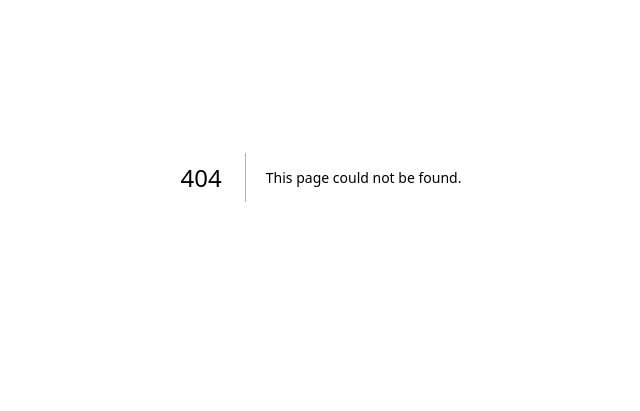
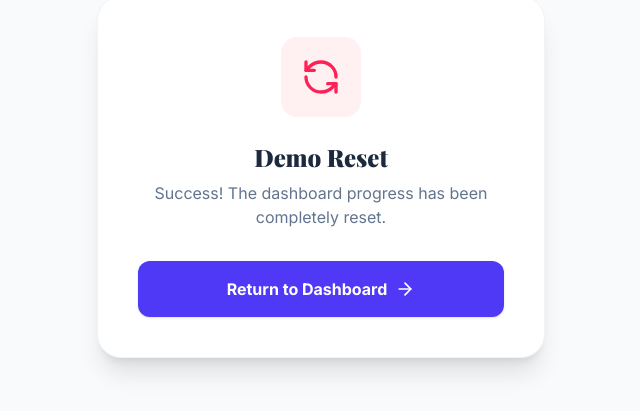
Before and after one commit to Nsujatno/hack-ai-2026, a Next.js app in the folder frontend/: page /reset-demo in a window 1280 px wide. Before the commit this address had no page. Shown: the part 223-634 px from the top of the page, without its empty margins (319-959 px from the left). Built offline with nearby package versions, Linux system fonts and the light colour scheme; a web font is replaced by a local one.

Commit message:
fixed bugs

```diff
--- a/frontend/app/dashboard/page.tsx
+++ b/frontend/app/dashboard/page.tsx
@@ -114,6 +114,7 @@ export default function DashboardPage() {
     const [activeLessonData, setActiveLessonData] = useState<LessonData | null>(null)
     const [pvpLesson, setPvpLesson] = useState<LessonData | null>(null)
     const [invites, setInvites] = useState<ChallengeInvite[]>(INITIAL_INVITES)
+    const [activeNodeId, setActiveNodeId] = useState<string | null>(null)
     const [loading, setLoading] = useState(true)
     const [error, setError] = useState<string | null>(null)
     const [userId, setUserId] = useState<string | null>(null)
@@ -126,9 +127,30 @@ export default function DashboardPage() {
         })
     }, [])
 
+    // Load local state overrides (for demo persistence)
+    useEffect(() => {
+        const savedDemo = localStorage.getItem('demo_dashboard_state')
+        if (savedDemo) {
+            try {
+                const parsed = JSON.parse(savedDemo)
+                if (parsed.xp !== undefined) setXp(parsed.xp)
+                if (parsed.invites !== undefined) setInvites(parsed.invites)
+            } catch (e) {}
+        }
+    }, [])
+
     // Fetch Dashboard Data
     useEffect(() => {
         if (userId === null) return // Wait for user ID resolution
+
+        const savedDemo = localStorage.getItem('demo_dashboard_state')
+        let cachedChapters: Chapter[] | null = null
+        if (savedDemo) {
+            try {
+                const parsed = JSON.parse(savedDemo)
+                if (parsed.chapters) cachedChapters = parsed.chapters
+            } catch (e) {}
+        }
 
         const API_BASE = process.env.NEXT_PUBLIC_API_URL ?? 'http://localhost:8000'
 
@@ -138,7 +160,7 @@ export default function DashboardPage() {
                 if (!res.ok) {
                     if (res.status === 404) {
                         // Fallback to mock data or empty state if no survey found
-                        setChapters(MOCK_CHAPTERS)
+                        setChapters(cachedChapters ?? MOCK_CHAPTERS)
                         setActiveLessonData(MOCK_LESSON_DATA)
                         setLoading(false)
                         return
@@ -146,14 +168,14 @@ export default function DashboardPage() {
                     throw new Error('Failed to load dashboard data')
                 }
                 const data = await res.json()
-                setChapters(data.chapters)
+                setChapters(cachedChapters ?? data.chapters)
                 setActiveLessonData(data.activeLesson)
                 setLoading(false)
             } catch (err: any) {
                 console.error(err)
                 setError(err.message)
                 // Fallback to mock data for presentation purposes if backend fails
-                setChapters(MOCK_CHAPTERS)
+                setChapters(cachedChapters ?? MOCK_CHAPTERS)
                 setActiveLessonData(MOCK_LESSON_DATA)
                 setLoading(false)
             }
@@ -161,6 +183,18 @@ export default function DashboardPage() {
 
         fetchDashboard()
     }, [userId])
+
+    // Save state overrides on change (for demo persistence)
+    useEffect(() => {
+        if (chapters.length > 0) {
+            localStorage.setItem('demo_dashboard_state', JSON.stringify({
+                xp,
+                invites,
+                chapters
+            }))
+        }
+    }, [xp, invites, chapters])
+
 
     // Fetch PvP challenge lesson from backend (Supabase cache)
     useEffect(() => {
@@ -180,6 +214,7 @@ export default function DashboardPage() {
                     title: node.title
                 })
             }
+            setActiveNodeId(node.id)
             setActiveInvite(undefined)
             setIsLessonModalOpen(true)
         }
@@ -190,6 +225,7 @@ export default function DashboardPage() {
         if (!pvpLesson) return
         setSelectedLesson(pvpLesson)
         setActiveInvite(invite)
+        setActiveNodeId(null)
         setIsLessonModalOpen(true)
     }
 
@@ -210,28 +246,31 @@ export default function DashboardPage() {
             return
         }
 
-        // Normal lesson — advance the learning path
+        // Normal lesson — advance the learning path based on the clicked node
+        if (activeNodeId) {
             setChapters(prevChapters => {
                 const newChapters = [...prevChapters]
-            let foundActive = false
                 for (let c = 0; c < newChapters.length; c++) {
+                    const chapterIndex = newChapters[c].nodes.findIndex(n => n.id === activeNodeId)
+                    if (chapterIndex !== -1) {
                         const chapter = { ...newChapters[c], nodes: [...newChapters[c].nodes] }
                         newChapters[c] = chapter
 
-                for (let n = 0; n < chapter.nodes.length; n++) {
-                    if (chapter.nodes[n].status === 'active') {
-                        chapter.nodes[n] = { ...chapter.nodes[n], status: 'completed' }
-                        if (n + 1 < chapter.nodes.length) {
-                            chapter.nodes[n + 1] = { ...chapter.nodes[n + 1], status: 'active' }
+                        const currentNode = chapter.nodes[chapterIndex]
+                        if (currentNode.status === 'active') {
+                            chapter.nodes[chapterIndex] = { ...currentNode, status: 'completed' }
+
+                            // Unlock next node
+                            if (chapterIndex + 1 < chapter.nodes.length) {
+                                chapter.nodes[chapterIndex + 1] = { ...chapter.nodes[chapterIndex + 1], status: 'active' }
                             }
-                        foundActive = true
+                        }
                         break
                     }
                 }
-                if (foundActive) break
-            }
                 return newChapters
             })
+        }
     }
 
     if (loading) {
--- /dev/null
+++ b/frontend/app/reset-demo/page.tsx
@@ -0,0 +1,44 @@
+'use client'
+
+import { useEffect, useState } from 'react'
+import Link from 'next/link'
+import { RefreshCcw, ArrowRight } from 'lucide-react'
+
+export default function ResetDemoPage() {
+    const [status, setStatus] = useState<'resetting' | 'done'>('resetting')
+
+    useEffect(() => {
+        // Clear the dashboard persistent demo cache
+        localStorage.removeItem('demo_dashboard_state')
+        // Give a tiny simulated delay so it feels like it "did something"
+        setTimeout(() => setStatus('done'), 600)
+    }, [])
+
+    return (
+        <div className="min-h-screen bg-slate-50 flex items-center justify-center p-4">
+            <div className="bg-white rounded-3xl p-10 max-w-md w-full text-center shadow-xl border border-slate-100 animate-in fade-in zoom-in-95 duration-500">
+                <div className="w-20 h-20 bg-rose-50 rounded-2xl flex items-center justify-center mx-auto mb-6 text-rose-500">
+                    <RefreshCcw className={`w-10 h-10 ${status === 'resetting' ? 'animate-spin' : ''}`} />
+                </div>
+                <h1 className="text-2xl font-black font-serif text-slate-800 mb-2">
+                    Demo Reset
+                </h1>
+                <p className="text-slate-500 mb-8">
+                    {status === 'resetting'
+                        ? 'Clearing cache and resetting the learning path...'
+                        : 'Success! The dashboard progress has been completely reset.'}
+                </p>
+
+                {status === 'done' && (
+                    <Link
+                        href="/dashboard"
+                        className="inline-flex items-center justify-center gap-2 w-full py-4 text-base font-bold text-white bg-indigo-600 hover:bg-indigo-700 rounded-xl transition-colors shadow-sm active:scale-95"
+                    >
+                        Return to Dashboard
+                        <ArrowRight className="w-5 h-5" />
+                    </Link>
+                )}
+            </div>
+        </div>
+    )
+}
```
Lines whose indentation alone changed are shown as unchanged.
